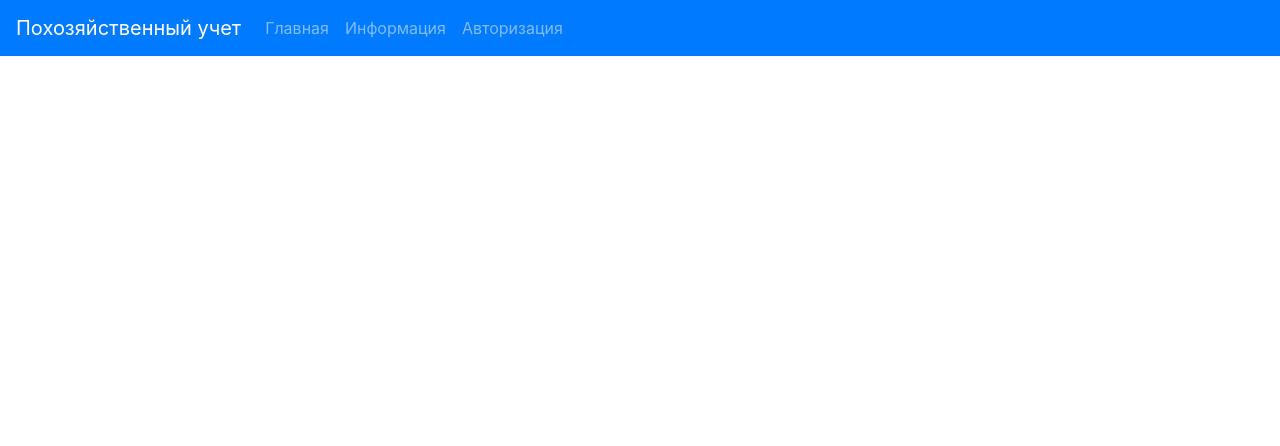
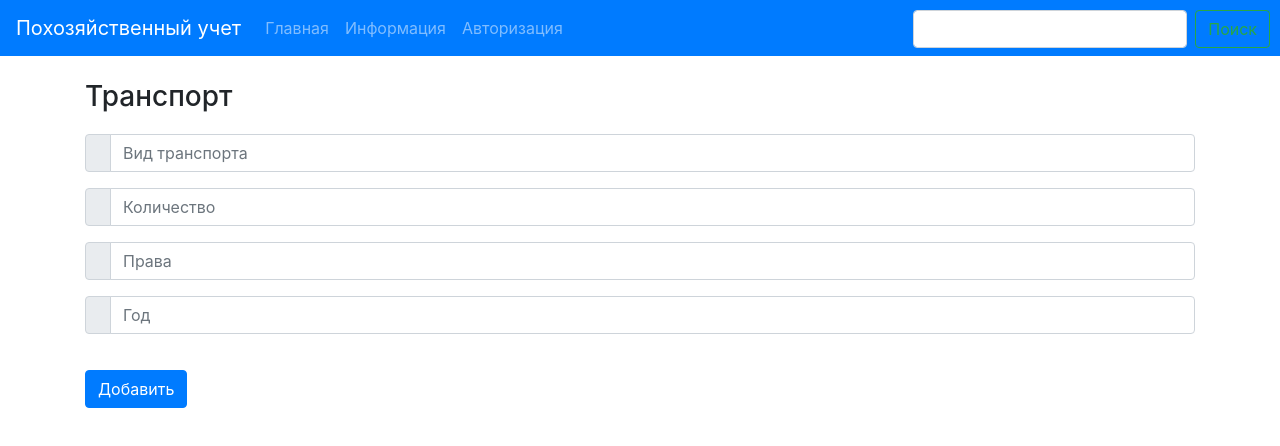
Before and after one commit to Goncharov-Egor/RespTiva, a React (Create React App) app in the folder tets/: page /AddTransport/1/1/1 in a window 1280 px wide. Shown: the top 446 px of the page. Built offline with nearby package versions, Linux system fonts and the light colour scheme.

Commit message:
Add Transport

```diff
--- a/tets/src/App.js
+++ b/tets/src/App.js
@@ -18,6 +18,7 @@ import LandTypesCreator from "./CreatePages/LandTypesCreator";
 import AddAgriculture from "./addingPages/AddAgriculture";
 import AddFarmAnimals from "./addingPages/AddFarmAnimals";
 import AnimalTypesCreator from "./CreatePages/AnimalTypesCreator";
+import AddTransport from "./addingPages/AddTransport";
 
 export default class App extends Component{
     componentDidMount() {
@@ -63,6 +64,7 @@ export default class App extends Component{
                         <Route path={'/AddAgriculture/:householdBookName/:kozhuunName/:bankBookName/:cadastralNumber'} exact component={AddAgriculture}/>
                         <Route path={'/AddFarmAnimals/:householdBookName/:kozhuunName/:bankBookName'} exact component={AddFarmAnimals}/>
                         <Route path={'/AnimalTypesCreator'} exact component={AnimalTypesCreator}/>
+                        <Route path={'/AddTransport/:householdBookName/:kozhuunName/:bankBookName'} exact component={AddTransport}/>
 
                     </Switch>
                 </div>
--- /dev/null
+++ b/tets/src/addingPages/AddTransport.js
@@ -0,0 +1,79 @@
+import React from "react";
+import axios from "axios";
+import {AddBankBooksPath, AddTransportPath} from "../helpers/Path";
+import SuccessOrNotInformation from "../errors/SuccessOrNotInformation";
+
+export default class AddTransport extends React.Component {
+
+    state = {
+        isSuccess: false,
+        isFirst: true
+    }
+
+    onAddButtonPressed = async (e) => {
+        let config = {
+            method: 'post',
+            url: AddBankBooksPath,
+
+            headers: {
+                'Content-Type': 'application/json',
+                'Authorization' : localStorage.getItem('token')
+            }
+        };
+
+        const transport = {
+            householdBookName: this.props.match.params.householdBookName,
+            kozhuunName: this.props.match.params.kozhuunName,
+            bankBookName: this.props.match.params.bankBookName,
+            name: this.name,
+            num: this.num,
+            rights: this.rights,
+            year: this.year
+        }
+
+        await axios.post(AddTransportPath, transport, config).then(response => {
+            console.log(response)
+            this.setState({
+                isSuccess: response.data.success,
+                isFirst: false
+            })
+        })
+    }
+
+    render() {
+
+        return(
+            <div>
+                <h3>Транспорт</h3>
+                <div className="input-group mb-3" style={{marginTop:20}}>
+                    <div className="input-group-prepend">
+                        <span className="input-group-text" id="basic-addon1"></span>
+                    </div>
+                    <input onChange={e => this.name = e.target.value} name='totalArea' placeholder='Вид транспорта' className="form-control" aria-describedby="basic-addon1"/>
+                </div>
+                <div className="input-group mb-3">
+                    <div className="input-group-prepend">
+                        <span className="input-group-text" id="basic-addon1"></span>
+                    </div>
+                    <input onChange={e => this.num = e.target.value} name='totalArea' placeholder="Количество" className="form-control" aria-describedby="basic-addon1"/>
+                </div>
+                <div className="input-group mb-3">
+                    <div className="input-group-prepend">
+                        <span className="input-group-text" id="basic-addon1"></span>
+                    </div>
+                    <input onChange={e => this.rights = e.target.value} name='totalArea' placeholder='Права' className="form-control" aria-describedby="basic-addon1"/>
+                </div>
+                <div className="input-group mb-3">
+                    <div className="input-group-prepend">
+                        <span className="input-group-text" id="basic-addon1"></span>
+                    </div>
+                    <input onChange={e => this.year = e.target.value} name='totalArea' placeholder='Год' className="form-control" aria-describedby="basic-addon1"/>
+                </div>
+                <SuccessOrNotInformation isFirst={this.state.isFirst} isInvalid={!this.state.isSuccess}/>
+
+                <button type="submit" className="btn btn-primary" style={{marginTop:20}} onClick={e => this.onAddButtonPressed(e)}>Добавить</button>
+
+            </div>
+        )
+    }
+}
--- a/tets/src/components/Navbar.js
+++ b/tets/src/components/Navbar.js
@@ -48,6 +48,11 @@ export default class Navbar extends Component {
                                 Реестр похозяйственных книг
                             </NavLink>
                         </li>
+                        <form className="form-inline my-2 my-lg-0" style={{position: "absolute", top: 10, right: 10,}}>
+                            <input className="form-control mr-sm-2" type="search"
+                                   aria-label="Search"/>
+                                <button className="btn btn-outline-success my-2 my-sm-0" type="submit">Поиск</button>
+                        </form>
                         <button className="btn btn-primary" onClick={e => this.logoutButtonPressed(e)}>Выйти</button>
                     </ul>
                 </nav>
@@ -74,7 +79,12 @@ export default class Navbar extends Component {
                             Авторизация
                         </NavLink>
                     </li>
+
                 </ul>
+                <form className="form-inline my-2 my-lg-0" style={{position: "absolute", top: 10, right: 10,}}>
+                    <input className="form-control mr-sm-2" type="search"  aria-label="Search"/>
+                    <button className="btn btn-outline-success my-2 my-sm-0" type="submit">Поиск</button>
+                </form>
             </nav>
 
         )
--- a/tets/src/helpers/Path.js
+++ b/tets/src/helpers/Path.js
@@ -23,3 +23,5 @@ export let CreateAnimalTypePath = BasePath + "farm_animals/create"
 export let GetFarmAnimalsTypesPath = BasePath + "farm_animals"
 export let AddFarmAnimalsPath = BasePath + "kozhuuns/household_books/bank_books/farm_animals/add"
 export let GetFarmAnimalsPath = BasePath + "kozhuuns/household_books/bank_books/farm_animals"
+export let AddTransportPath = BasePath + "kozhuuns/household_books/bank_books/transport/add"
+export let GetTransportPath = BasePath + "kozhuuns/household_books/bank_books/transport"
--- a/tets/src/pages/BankBookSpecification.js
+++ b/tets/src/pages/BankBookSpecification.js
@@ -1,13 +1,21 @@
 import React, {Component, Fragment} from "react";
 import {Form} from "react-bootstrap";
-import {BasePath, GetFarmAnimalsPath, GetHouseHoldBooksPath, GetLandsPath, GetResidentsPath} from "../helpers/Path";
+import {
+    BasePath,
+    GetFarmAnimalsPath,
+    GetHouseHoldBooksPath,
+    GetLandsPath,
+    GetResidentsPath,
+    GetTransportPath
+} from "../helpers/Path";
 import axios from "axios";
 import FarmAnimals from "../components/FarmAnimals";
 
 export default class BankBookSpecification extends Component {
 
     state = {
-        animals: []
+        animals: [],
+        transport: []
     }
 
     componentDidMount = async () => {
@@ -56,6 +64,15 @@ export default class BankBookSpecification extends Component {
             //console.log(Users)
             this.setState({
                 Lands: respnse.data.payload.lands,
+
+            })
+        })
+
+        url = GetTransportPath
+        await axios.post(url, BBook, config).then(response => {
+            console.log(response)
+            this.setState({
+                Transport: response.data.payload.transport,
                 isLoaded: true
             })
         })
@@ -88,6 +105,10 @@ export default class BankBookSpecification extends Component {
         this.props.history.push({pathname : '/AddFarmAnimals/' + this.props.match.params.householdBookName + '/' + this.props.match.params.kozhuunName + '/' + this.props.match.params.bankBookName })
     }
 
+    addTransportButtonPressed = (e) => {
+        this.props.history.push({pathname : '/AddTransport/' + this.props.match.params.householdBookName + '/' + this.props.match.params.kozhuunName + '/' + this.props.match.params.bankBookName })
+    }
+
     onPrintButtonClicked = (e) => {
         this.props.history.push({pathname : "https://google.com"})
     }
@@ -106,8 +127,7 @@ export default class BankBookSpecification extends Component {
                 </Form>
                 <Form>
                     <a className="App-link" href={printPath} target="_blank">Распечатать информацию</a>
-                    <h2>-</h2>
-                    <h2>Члены хозяйства</h2>
+                    <h2 style={{marginTop:100}}>Члены хозяйства</h2>
                     <ul className="list-group">
                         <button type="submit" className="btn btn-primary" onClick={e => this.addResidentButtonPressed(e)}>Добавить члена хозяйства</button>
                         {
@@ -116,6 +136,7 @@ export default class BankBookSpecification extends Component {
                                           aria-current="true">
                                     <div className="d-flex w-100 justify-content-between">
                                         <h5 className="mb-1">{index + 1}. {resident.name}</h5>
+                                        <small><button  type="submit" className="btn btn-outline-danger" style={{position: "absolute", top: 10, right: 10,}}>Выбыть</button></small>
                                         <small>{resident.relation}</small>
                                         <small>{resident.residenceMark}</small>
                                     </div>
@@ -129,8 +150,7 @@ export default class BankBookSpecification extends Component {
                     </ul>
                 </Form>
                 <Form>
-                    <h2>-</h2>
-                    <h2>Земельные участки</h2>
+                    <h2 style={{marginTop:100}}>Земельные участки</h2>
                     <ul className="list-group">
                         <button type="submit" className="btn btn-primary" onClick={e => this.addLand(e)}>Добавить земельный участок</button>
                         {
@@ -155,8 +175,7 @@ export default class BankBookSpecification extends Component {
 
                 </Form>
                 <Form>
-                    <h2>-</h2>
-                    <h2>Сельскохозяйственные животные, птицы и пчелы</h2>
+                    <h2 style={{marginTop:100}}>Сельскохозяйственные животные, птицы и пчелы</h2>
                     <ul className="list-group">
                         <button type="submit" className="btn btn-primary" onClick={e => this.addFarmAnimalPressed(e)}>Добавить</button>
                         {
@@ -186,6 +205,26 @@ export default class BankBookSpecification extends Component {
                         }
                     </ul>
                 </Form>
+                <Form>
+                    <h2 style={{marginTop:100}}>Техника</h2>
+                    <ul className="list-group">
+                        <button type="submit" className="btn btn-primary" onClick={e => this.addTransportButtonPressed(e)}>Добавить</button>
+                        {
+                            this.state.Transport.map((transport, index) => {
+                                return(<a href="#" className="list-group-item list-group-item-action"
+                                          aria-current="true">
+                                    <div className="d-flex w-100 justify-content-between">
+                                        <h5 className="mb-1">{index + 1}. {transport.name} <small
+                                            className="text-muted">({transport.year}) </small></h5>
+                                    </div>
+                                    <p className="mb-1">Количество: {transport.num}</p>
+                                    <p className="mb-1">Права: {transport.rights}</p>
+                                </a>)
+                            })
+
+                        }
+                    </ul>
+                </Form>
             </Fragment>
 
         )
--- a/tets/src/pages/Registration.js
+++ b/tets/src/pages/Registration.js
@@ -47,7 +47,7 @@ export const Registration = () => {
     }
     return (
         <Fragment>
-            <h1>Регистарция</h1>
+            <h1>Регистрация</h1>
             <Form>
                 <Form.Group>
 
```
Also changed, not shown: 1 other file (tests, documents, lock files or other folders).
